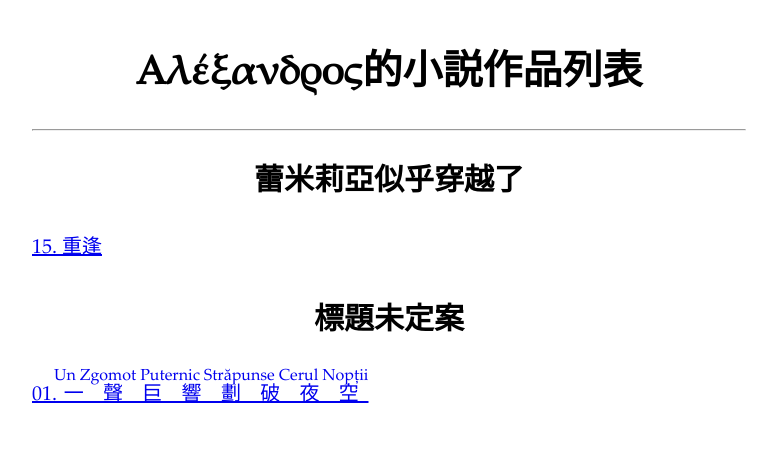
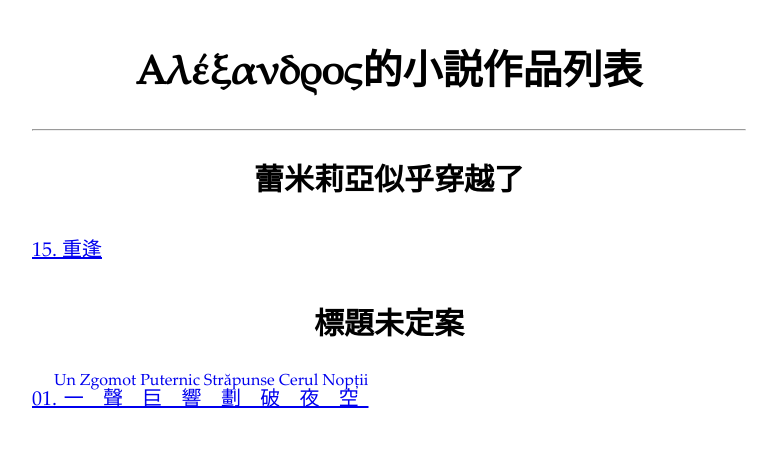
Before and after one commit to YamiyoshinLevi/Landing-Page-React, a plain HTML site: page index.html in a window 1280 px wide. Shown: the whole page, without its empty margins (251-1028 px from the left). Drawn offline with Linux system fonts and the light colour scheme; a web font is replaced by a local one.

Commit message:
Update style.css

```diff
--- a/style.css
+++ b/style.css
@@ -29,5 +29,5 @@ rt {
     font-weight: 550;
 }
 p {
-    line-height: 2;
+    line-height: 2.25;
 }
```
